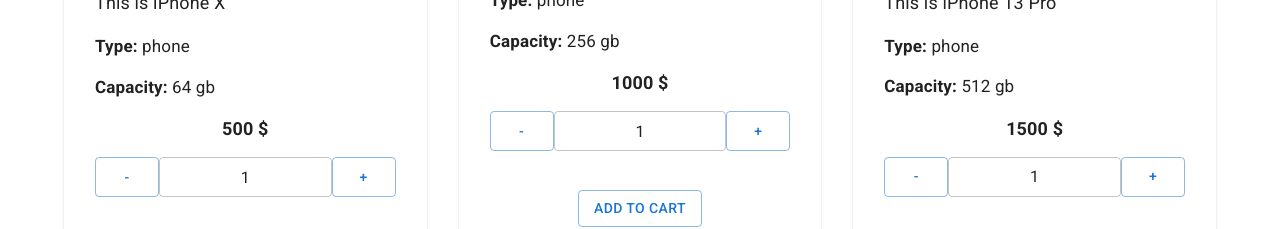
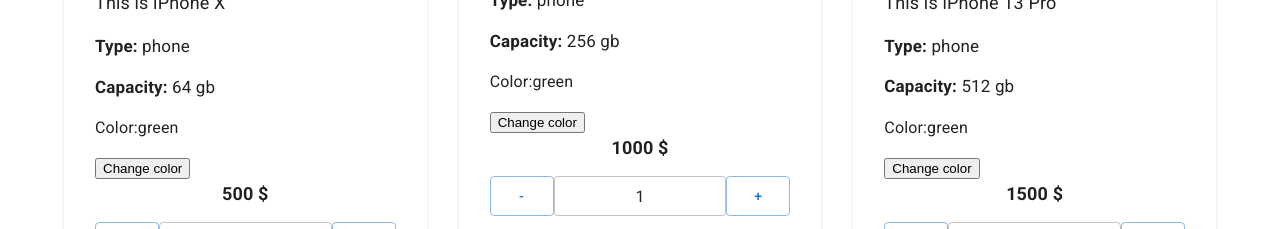
Before and after one commit to Sergii998/react-shop-project, a React (Create React App) app: page / in a window 1280 px wide. Shown: the part 510-739 px from the top of the page. Built offline with nearby package versions, Linux system fonts and the light colour scheme.

Commit message:
rewrite to class , for home work

```diff
--- a/src/components/Products/ProductsListItem.tsx
+++ b/src/components/Products/ProductsListItem.tsx
@@ -16,31 +16,31 @@
 
 type State = {
     count: number
+    color: string
 }
 
 class ProductsListItem extends Component<Props, State> {
-    constructor(props: Props) {
-        super(props)
-        this.state = {
-            count: 1,
-        }
-
-        this.onIncrementClick = this.onIncrementClick.bind(this)
-        this.onDecrementClick = this.onDecrementClick.bind(this)
+    state = {
+        count: 1,
+        color: 'green',
     }
 
-    onIncrementClick() {
-        console.log(this)
+    onIncrementClick = () => {
         this.setState((prevState: State) => ({
             count: prevState.count + 1,
         }))
     }
 
-    onDecrementClick() {
-        console.log(this)
+    onDecrementClick = () => {
         this.setState((prevState: State) => ({
             count: prevState.count - 1,
         }))
+    }
+
+    changeColor() {
+        this.setState({
+            color: 'red',
+        })
     }
 
     render() {
@@ -60,18 +60,22 @@
                     <div className="product-features">
                         <span>Capacity:</span> {capacity} gb
                     </div>
+                    <p>Color:{this.state.color}</p>
+                    <button onClick={() => this.changeColor()}>
+                        Change color
+                    </button>
                     <div className="product-price"> {price} $</div>
                     <div className="product-quantity">
                         <Button
                             variant="outlined"
-                            onClick={this.onDecrementClick}
+                            onClick={() => this.onDecrementClick()}
                         >
                             -
                         </Button>
                         <TextField size="small" value={this.state.count} />
                         <Button
                             variant="outlined"
-                            onClick={this.onIncrementClick}
+                            onClick={() => this.onIncrementClick()}
                         >
                             +
                         </Button>
```
